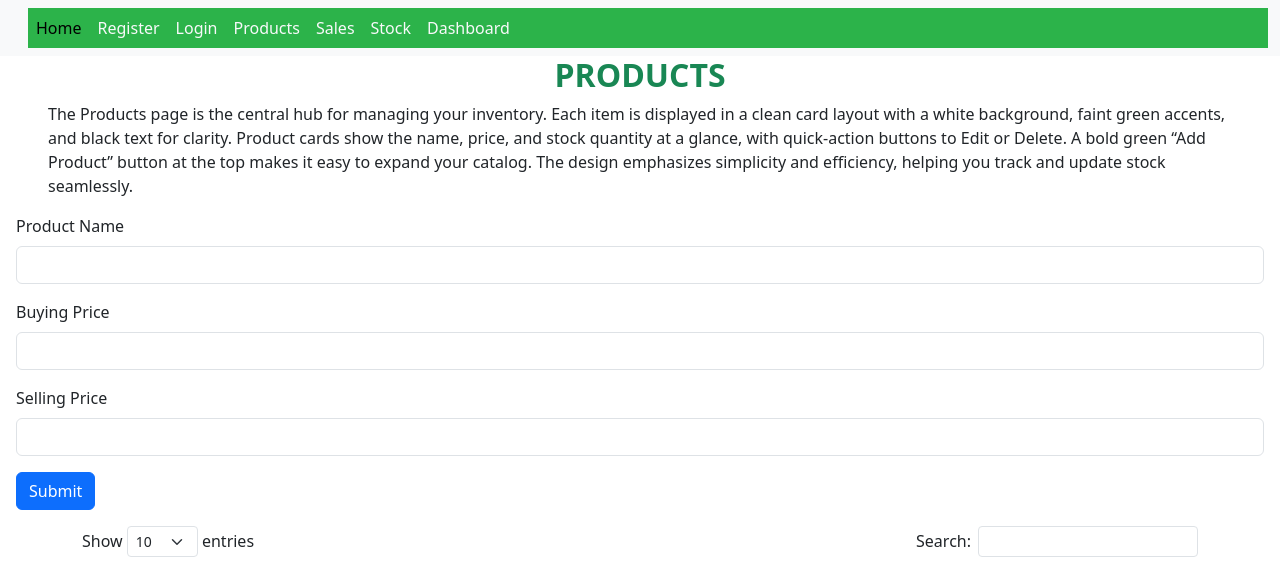
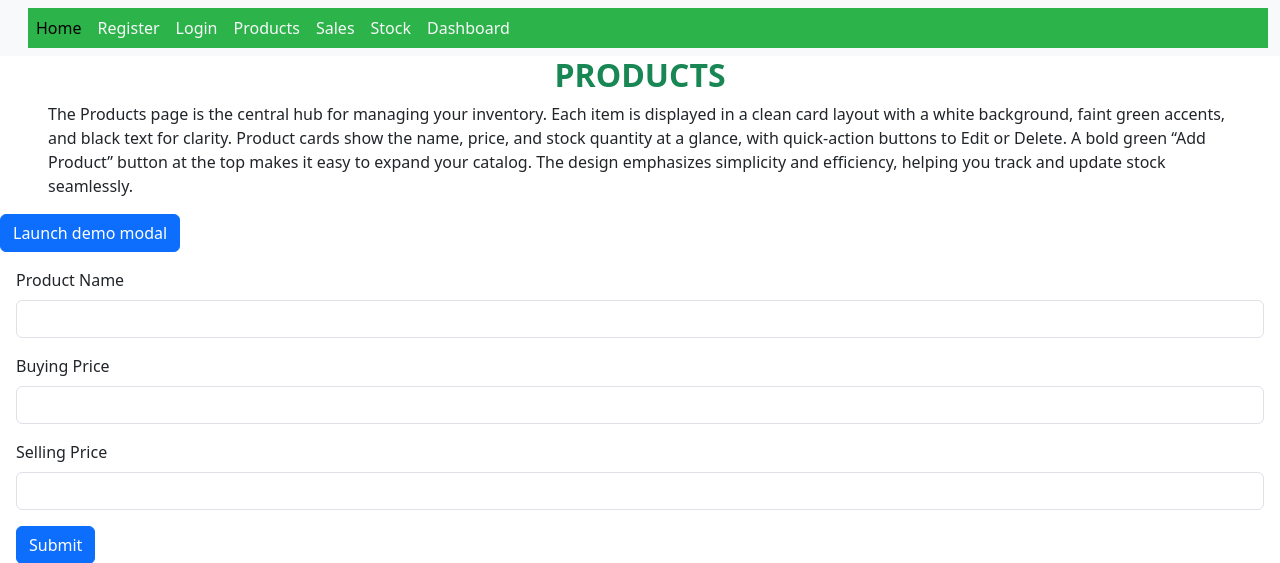
Before and after one commit to ghostayee/my-duka, a Flask app: page /products in a window 1280 px wide. Shown: the top 563 px of the page. Run offline with Flask 3, Linux system fonts and the light colour scheme; data that the repository does not hold is empty; some libraries are stand-ins or nearby versions.

Commit message:
hero secttion

```diff
--- a/templates/products.html
+++ b/templates/products.html
@@ -11,6 +11,46 @@
         track and update stock seamlessly.
 
     </p>
+</div>
+<!-- Button trigger modal -->
+<button type="button" class="btn btn-primary" data-bs-toggle="modal" data-bs-target="#exampleModal">
+    Launch demo modal
+</button>
+
+<!-- Modal -->
+<div class="modal fade" id="exampleModal" tabindex="-1" aria-labelledby="exampleModalLabel" aria-hidden="true">
+    <div class="modal-dialog">
+        <div class="modal-content">
+            <div class="modal-header">
+                <h1 class="modal-title fs-5" id="exampleModalLabel">Modal lib</h1>
+                <button type="button" class="btn-close" data-bs-dismiss="modal" aria-label="Close"></button>
+            </div>
+            <div class="modal-body">
+                <div class="m-3">
+                    <form method="post" action="/add_products">
+                        <div class="mb-3">
+                            <label for="exampleInputEmail1" class="form-label">Product Name</label>
+                            <input type="text" name="p_name" class="form-control" id="exampleInputEmail1"
+                                aria-describedby="emailHelp">
+                        </div>
+                        <div class="mb-3">
+                            <label for="exampleInputPassword1" class="form-label">Buying Price</label>
+                            <input type="number" name="b_price" class="form-control" id="exampleInputPassword1">
+                        </div>
+                        <div class="mb-3">
+                            <label for="exampleInputPassword1" class="form-label">Selling Price</label>
+                            <input type="number" name="s_price" class="form-control" id="exampleInputPassword1">
+                        </div>
+                        <div class="modal-footer">
+                            <button type="button" class="btn btn-secondary" data-bs-dismiss="modal">Close</button>
+                            <button type="button" class="btn btn-primary">Save changes</button>
+                        </div>
+                    </form>
+                </div>
+            </div>
+
+        </div>
+    </div>
 </div>
 <div class="m-3">
     <form method="post" action="/add_products">
--- a/templates/stock.html
+++ b/templates/stock.html
@@ -10,7 +10,7 @@
         and avoid shortages. Each item is listed with its current quantity, reorder thresholds, and status indicators.
         Faint green highlights mark items that are well-stocked, while bold green alerts draw attention to low or
         critical levels. With simple controls to update quantities or add new stock, this page ensures your business
-        runs smoothly and efficiently and win</p>
+        runs smoothly and efficiently and win the clients</p>
 </div>
 <div class="m-3">
     <form method="post" action="/insert_stock">
```
